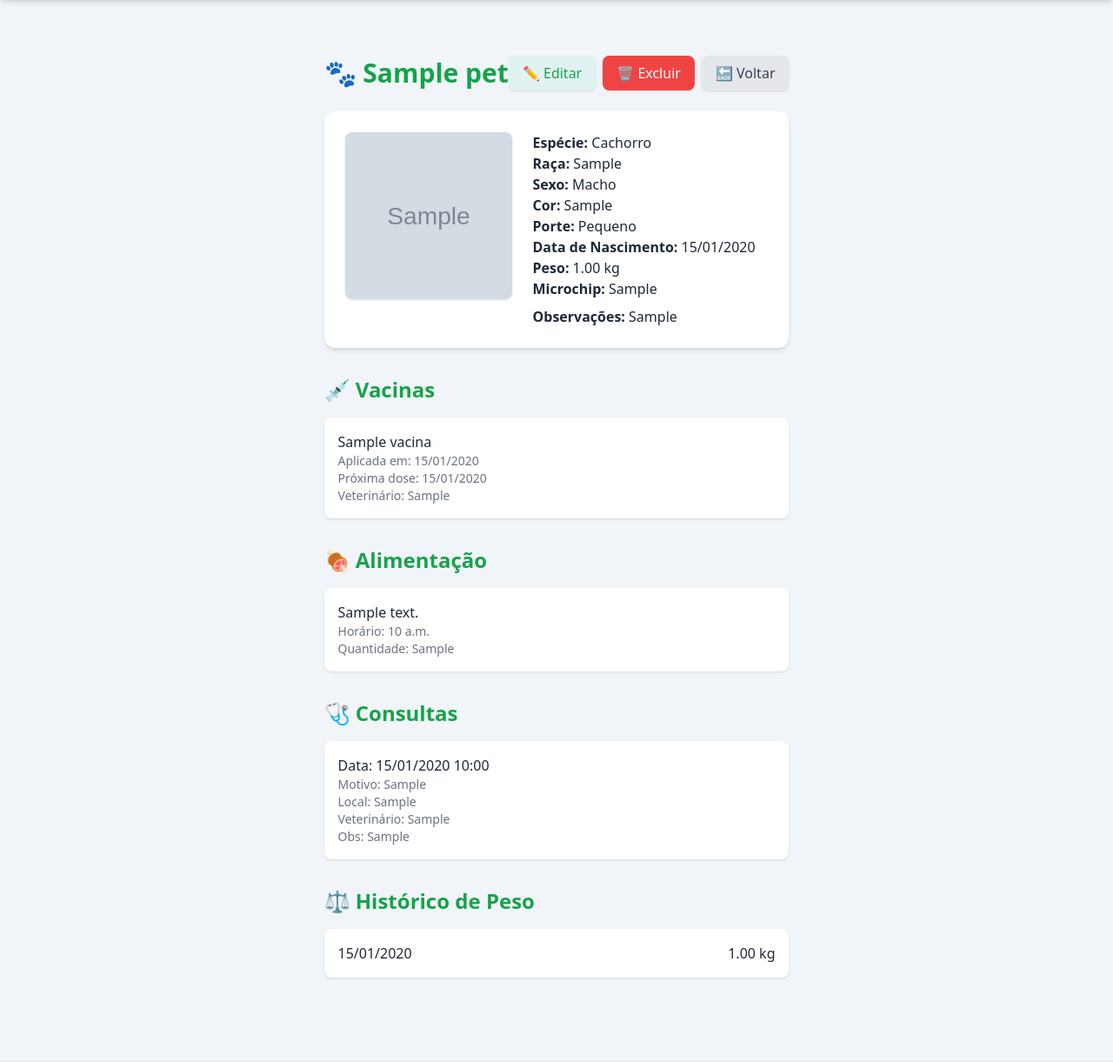
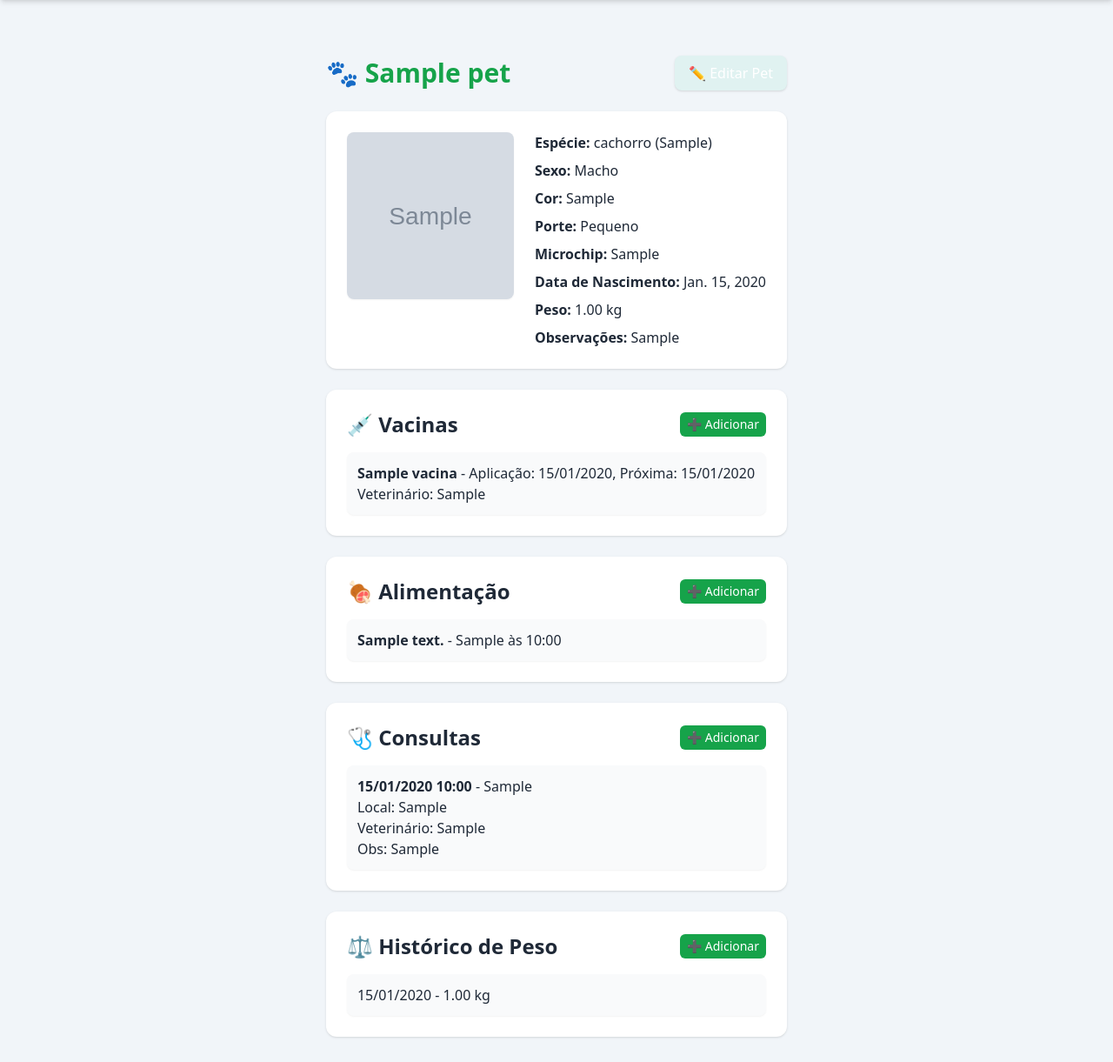
Before and after one commit to Caleb-Falcao/DuPet, a Django app: page /pets/1/ in a window 1280 px wide. Shown: the part 68-1289 px from the top of the page at 87% size. Run offline with Django 5.2, Linux system fonts and the light colour scheme; a user stored in the database is signed in; tables that the repository leaves empty hold one stand-in row (values such as "Sample post"); grey boxes marked "Sample" are stand-in pictures; parts of the project's set-up code (start-up, migrations or seed data) failed here and were passed over; some libraries are stand-ins or nearby versions.

Commit message:
feat(pets): adicionar telas de cadastro (vacina, consulta, alimentação e peso), atualizados, form.py, views.py e urls.py para suportar novas rotas.

```diff
--- a/pets/templates/pets/pet_detail.html
+++ b/pets/templates/pets/pet_detail.html
@@ -1,69 +1,55 @@
 {% extends 'global/base.html' %}
 {% load static %}
 
-{% block title %}{{ pet.nome }} - Detalhes{% endblock %}
+{% block title %}Detalhes do Pet - {{ pet.nome }}{% endblock %}
 
 {% block content %}
-<div class="max-w-5xl mx-auto px-4 py-8">
-  <!-- Header -->
-  <div class="flex items-center justify-between mb-6">
+<div class="max-w-4xl mx-auto px-4 py-8 space-y-6">
+
+  <!-- Cabeçalho -->
+  <div class="flex justify-between items-center">
     <h1 class="text-3xl font-bold text-duverde">🐾 {{ pet.nome }}</h1>
-    <div class="flex gap-2">
-      <a href="{% url 'pets:pet_edit' pet.id %}"
-         class="bg-duazul text-duverde hover:bg-green-100 px-4 py-2 rounded-lg shadow transition">
-        ✏️ Editar
-      </a>
-      <a href="{% url 'pets:pet_delete' pet.id %}"
-         class="bg-red-500 text-white hover:bg-red-600 px-4 py-2 rounded-lg shadow transition">
-        🗑️ Excluir
-      </a>
-      <a href="{% url 'pets:pet_list' %}"
-         class="bg-gray-200 text-gray-700 hover:bg-gray-300 px-4 py-2 rounded-lg shadow transition">
-        🔙 Voltar
-      </a>
+    <a href="{% url 'pets:pet_edit' pet.id %}" class="bg-duazul text-white px-4 py-2 rounded-lg shadow hover:bg-blue-600 transition">
+      ✏️ Editar Pet
+    </a>
+  </div>
+
+  <!-- Informações básicas do pet -->
+  <div class="bg-white rounded-xl shadow p-6 flex flex-col md:flex-row gap-6">
+    {% if pet.foto %}
+      <img src="{{ pet.foto.url }}" alt="{{ pet.nome }}" class="w-48 h-48 object-cover rounded-lg shadow-sm">
+    {% else %}
+      <div class="w-48 h-48 bg-gray-100 flex items-center justify-center text-gray-400 rounded-lg shadow-sm">
+        Sem imagem
+      </div>
+    {% endif %}
+
+    <div class="flex-1 space-y-2">
+      <p><strong>Espécie:</strong> {{ pet.especie }}{% if pet.raca %} ({{ pet.raca }}){% endif %}</p>
+      <p><strong>Sexo:</strong> {{ pet.get_sexo_display }}</p>
+      {% if pet.cor %}<p><strong>Cor:</strong> {{ pet.cor }}</p>{% endif %}
+      {% if pet.porte %}<p><strong>Porte:</strong> {{ pet.get_porte_display }}</p>{% endif %}
+      {% if pet.microchip %}<p><strong>Microchip:</strong> {{ pet.microchip }}</p>{% endif %}
+      {% if pet.data_nascimento %}<p><strong>Data de Nascimento:</strong> {{ pet.data_nascimento }}</p>{% endif %}
+      {% if pet.peso %}<p><strong>Peso:</strong> {{ pet.peso }} kg</p>{% endif %}
+      {% if pet.observacoes %}<p><strong>Observações:</strong> {{ pet.observacoes }}</p>{% endif %}
     </div>
   </div>
 
-  <!-- Card com dados principais -->
-  <div class="bg-white shadow-md rounded-xl p-6 mb-8 flex flex-col md:flex-row gap-6">
-    {% if pet.foto %}
-      <img src="{{ pet.foto.url }}" alt="Foto de {{ pet.nome }}" class="w-48 h-48 object-cover rounded-lg shadow">
-    {% else %}
-      <div class="w-48 h-48 bg-gray-100 flex items-center justify-center text-gray-500 rounded-lg shadow">
-        <span>Sem foto</span>
-      </div>
-    {% endif %}
-
-    <div class="flex-1">
-      <p><strong>Espécie:</strong> {{ pet.get_especie_display }}</p>
-      <p><strong>Raça:</strong> {{ pet.raca|default:"-" }}</p>
-      <p><strong>Sexo:</strong> {{ pet.get_sexo_display }}</p>
-      <p><strong>Cor:</strong> {{ pet.cor|default:"-" }}</p>
-      <p><strong>Porte:</strong> {{ pet.get_porte_display|default:"-" }}</p>
-      <p><strong>Data de Nascimento:</strong> {{ pet.data_nascimento|date:"d/m/Y"|default:"-" }}</p>
-      <p><strong>Peso:</strong> {% if pet.peso %}{{ pet.peso }} kg{% else %}-{% endif %}</p>
-      <p><strong>Microchip:</strong> {{ pet.microchip|default:"-" }}</p>
-      <p class="mt-2"><strong>Observações:</strong> {{ pet.observacoes|default:"-" }}</p>
-    </div>
-  </div>
+  <!-- Seções detalhadas -->
 
   <!-- Vacinas -->
-  <div class="mb-8">
-    <h2 class="text-2xl font-semibold text-duverde mb-4">💉 Vacinas</h2>
+  <div class="bg-white rounded-xl shadow p-6">
+    <div class="flex justify-between items-center mb-4">
+      <h2 class="text-2xl font-semibold">💉 Vacinas</h2>
+      <a href="{% url 'pets:adicionar_vacina' pet.id %}" class="bg-duverde text-white px-2 py-1 rounded-md text-sm hover:bg-green-700">➕ Adicionar</a>
+    </div>
     {% if pet.vacinas.all %}
-      <ul class="space-y-3">
+      <ul class="space-y-2">
         {% for vacina in pet.vacinas.all %}
-          <li class="bg-white p-4 rounded-lg shadow flex justify-between">
-            <div>
-              <p class="font-medium">{{ vacina.nome }}</p>
-              <p class="text-sm text-gray-500">Aplicada em: {{ vacina.data_aplicacao|date:"d/m/Y" }}</p>
-              {% if vacina.proxima_dose %}
-                <p class="text-sm text-gray-500">Próxima dose: {{ vacina.proxima_dose|date:"d/m/Y" }}</p>
-              {% endif %}
-              {% if vacina.veterinario %}
-                <p class="text-sm text-gray-500">Veterinário: {{ vacina.veterinario }}</p>
-              {% endif %}
-            </div>
+          <li class="bg-gray-50 p-3 rounded-lg shadow-sm">
+            <p><strong>{{ vacina.nome }}</strong> - Aplicação: {{ vacina.data_aplicacao|date:"d/m/Y" }}{% if vacina.proxima_dose %}, Próxima: {{ vacina.proxima_dose|date:"d/m/Y" }}{% endif %}</p>
+            {% if vacina.veterinario %}<p>Veterinário: {{ vacina.veterinario }}</p>{% endif %}
           </li>
         {% endfor %}
       </ul>
@@ -73,19 +59,16 @@
   </div>
 
   <!-- Alimentação -->
-  <div class="mb-8">
-    <h2 class="text-2xl font-semibold text-duverde mb-4">🍖 Alimentação</h2>
+  <div class="bg-white rounded-xl shadow p-6">
+    <div class="flex justify-between items-center mb-4">
+      <h2 class="text-2xl font-semibold">🍖 Alimentação</h2>
+      <a href="{% url 'pets:adicionar_alimentacao' pet.id %}" class="bg-duverde text-white px-2 py-1 rounded-md text-sm hover:bg-green-700">➕ Adicionar</a>
+    </div>
     {% if pet.alimentacoes.all %}
-      <ul class="space-y-3">
-        {% for alim in pet.alimentacoes.all %}
-          <li class="bg-white p-4 rounded-lg shadow flex justify-between">
-            <div>
-              <p class="font-medium">{{ alim.descricao }}</p>
-              <p class="text-sm text-gray-500">Horário: {{ alim.horario }}</p>
-              {% if alim.quantidade %}
-                <p class="text-sm text-gray-500">Quantidade: {{ alim.quantidade }}</p>
-              {% endif %}
-            </div>
+      <ul class="space-y-2">
+        {% for a in pet.alimentacoes.all %}
+          <li class="bg-gray-50 p-3 rounded-lg shadow-sm">
+            <p><strong>{{ a.descricao }}</strong>{% if a.quantidade %} - {{ a.quantidade }}{% endif %} às {{ a.horario|time:"H:i" }}</p>
           </li>
         {% endfor %}
       </ul>
@@ -95,23 +78,19 @@
   </div>
 
   <!-- Consultas -->
-  <div class="mb-8">
-    <h2 class="text-2xl font-semibold text-duverde mb-4">🩺 Consultas</h2>
+  <div class="bg-white rounded-xl shadow p-6">
+    <div class="flex justify-between items-center mb-4">
+      <h2 class="text-2xl font-semibold">🩺 Consultas</h2>
+      <a href="{% url 'pets:adicionar_consulta' pet.id %}" class="bg-duverde text-white px-2 py-1 rounded-md text-sm hover:bg-green-700">➕ Adicionar</a>
+    </div>
     {% if pet.consultas.all %}
-      <ul class="space-y-3">
-        {% for consulta in pet.consultas.all %}
-          <li class="bg-white p-4 rounded-lg shadow">
-            <p class="font-medium">Data: {{ consulta.data|date:"d/m/Y H:i" }}</p>
-            <p class="text-sm text-gray-500">Motivo: {{ consulta.motivo }}</p>
-            {% if consulta.local %}
-              <p class="text-sm text-gray-500">Local: {{ consulta.local }}</p>
-            {% endif %}
-            {% if consulta.veterinario %}
-              <p class="text-sm text-gray-500">Veterinário: {{ consulta.veterinario }}</p>
-            {% endif %}
-            {% if consulta.observacoes %}
-              <p class="text-sm text-gray-500">Obs: {{ consulta.observacoes }}</p>
-            {% endif %}
+      <ul class="space-y-2">
+        {% for c in pet.consultas.all %}
+          <li class="bg-gray-50 p-3 rounded-lg shadow-sm">
+            <p><strong>{{ c.data|date:"d/m/Y H:i" }}</strong> - {{ c.motivo }}</p>
+            {% if c.local %}<p>Local: {{ c.local }}</p>{% endif %}
+            {% if c.veterinario %}<p>Veterinário: {{ c.veterinario }}</p>{% endif %}
+            {% if c.observacoes %}<p>Obs: {{ c.observacoes }}</p>{% endif %}
           </li>
         {% endfor %}
       </ul>
@@ -120,15 +99,17 @@
     {% endif %}
   </div>
 
-  <!-- Pesos -->
-  <div class="mb-8">
-    <h2 class="text-2xl font-semibold text-duverde mb-4">⚖️ Histórico de Peso</h2>
+  <!-- Histórico de Peso -->
+  <div class="bg-white rounded-xl shadow p-6">
+    <div class="flex justify-between items-center mb-4">
+      <h2 class="text-2xl font-semibold">⚖️ Histórico de Peso</h2>
+      <a href="{% url 'pets:adicionar_peso' pet.id %}" class="bg-duverde text-white px-2 py-1 rounded-md text-sm hover:bg-green-700">➕ Adicionar</a>
+    </div>
     {% if pet.pesos.all %}
-      <ul class="space-y-3">
+      <ul class="space-y-2">
         {% for p in pet.pesos.all %}
-          <li class="bg-white p-4 rounded-lg shadow flex justify-between">
-            <span>{{ p.data|date:"d/m/Y" }}</span>
-            <span class="font-medium">{{ p.peso }} kg</span>
+          <li class="bg-gray-50 p-3 rounded-lg shadow-sm">
+            <p>{{ p.data|date:"d/m/Y" }} - {{ p.peso }} kg</p>
           </li>
         {% endfor %}
       </ul>
@@ -136,5 +117,6 @@
       <p class="text-gray-500">Nenhum registro de peso.</p>
     {% endif %}
   </div>
+
 </div>
 {% endblock %}
--- a/pets/urls.py
+++ b/pets/urls.py
@@ -9,4 +9,8 @@ urlpatterns = [
     path('novo/', views.pet_create, name='pet_create'),
     path('<int:pk>/editar/', views.pet_edit, name='pet_edit'),
     path('<int:pk>/excluir', views.pet_delete, name='pet_delete'),
+    path('<int:pet_id>/vacina/add/', views.adicionar_vacina, name='adicionar_vacina'),
+    path('<int:pet_id>/alimentacao/add/', views.adicionar_alimentacao, name='adicionar_alimentacao'),
+    path('<int:pet_id>/consulta/add/', views.adicionar_consulta, name='adicionar_consulta'),
+    path('<int:pet_id>/peso/add/',views.adicionar_peso, name='adicionar_peso'),
 ]
--- a/pets/views.py
+++ b/pets/views.py
@@ -1,7 +1,7 @@
 from django.shortcuts import render, redirect, get_object_or_404
 from django.contrib.auth.decorators import login_required
-from .models import Pet
-from .forms import PetForm
+from .models import Pet, Vacina
+from .forms import PetForm, VacinaForm, AlimentacaoForm, ConsultaForm, PesoForm
 
 @login_required
 def pet_list(request):
@@ -52,3 +52,67 @@ def pet_delete(request, pk):
 def pet_detail(request, pet_id):
     pet = get_object_or_404(Pet, id=pet_id, dono=request.user)
     return render(request, "pets/pet_detail.html", {"pet":pet})
+
+#Vacina Form, AlimetacaoForm, ConsultaForm, PesoForm
+
+def adicionar_vacina(request, pet_id):
+    pet = get_object_or_404(Pet, id=pet_id)
+    if request.method == "POST":
+        form = VacinaForm(request.POST)
+        if form.is_valid():
+            vacina = form.save(commit=False)
+            vacina.pet = pet
+            vacina.save()
+            return redirect("pets:pet_detail", pet.id)
+
+    else:
+        form = VacinaForm()
+
+    return render(request, "pets/adicionar_vacina.html", {"form": form, "pet": pet})
+
+
+def adicionar_alimentacao(request, pet_id):
+    pet = get_object_or_404(Pet, id=pet_id)
+    if request.method == "POST":
+        form = AlimentacaoForm(request.POST)
+        if form.is_valid():
+            alimentacao = form.save(commit=False)
+            alimentacao.pet = pet
+            alimentacao.save()
+            return redirect("pets:pet_detail", pet.id)
+
+    else:
+        form = AlimentacaoForm()
+
+    return render(request, "pets/adicionar_alimentacao.html", {"form": form, "pet": pet})
+
+
+def adicionar_consulta(request, pet_id):
+    pet = get_object_or_404(Pet, id=pet_id)
+    if request.method == "POST":
+        form = ConsultaForm(request.POST)
+        if form.is_valid():
+            consulta = form.save(commit=False)
+            consulta.pet = pet
+            consulta.save()
+            return redirect("pets:pet_detail", pet.id)
+
+    else:
+        form = ConsultaForm()
+
+    return render(request, "pets/adicionar_consulta.html", {"form": form, "pet": pet})
+
+def adicionar_peso(request, pet_id):
+    pet = get_object_or_404(Pet, id=pet_id)
+    if request.method == "POST":
+        form = PesoForm(request.POST)
+        if form.is_valid():
+            peso = form.save(commit=False)
+            peso.pet = pet
+            peso.save()
+            return redirect("pets:pet_detail", pet.id)
+
+    else:
+        form = PesoForm()
+
+    return render(request, "pets/adicionar_peso.html", {"form": form, "pet": pet})
```
Also changed, not shown: pets/forms.py (+13 -3 lines), pets/templates/pets/adicionar_alimentacao.html (added, +16 -0 lines), pets/templates/pets/adicionar_consulta.html (added, +16 -0 lines), pets/templates/pets/adicionar_peso.html (added, +16 -0 lines), pets/templates/pets/adicionar_vacina.html (added, +16 -0 lines).
